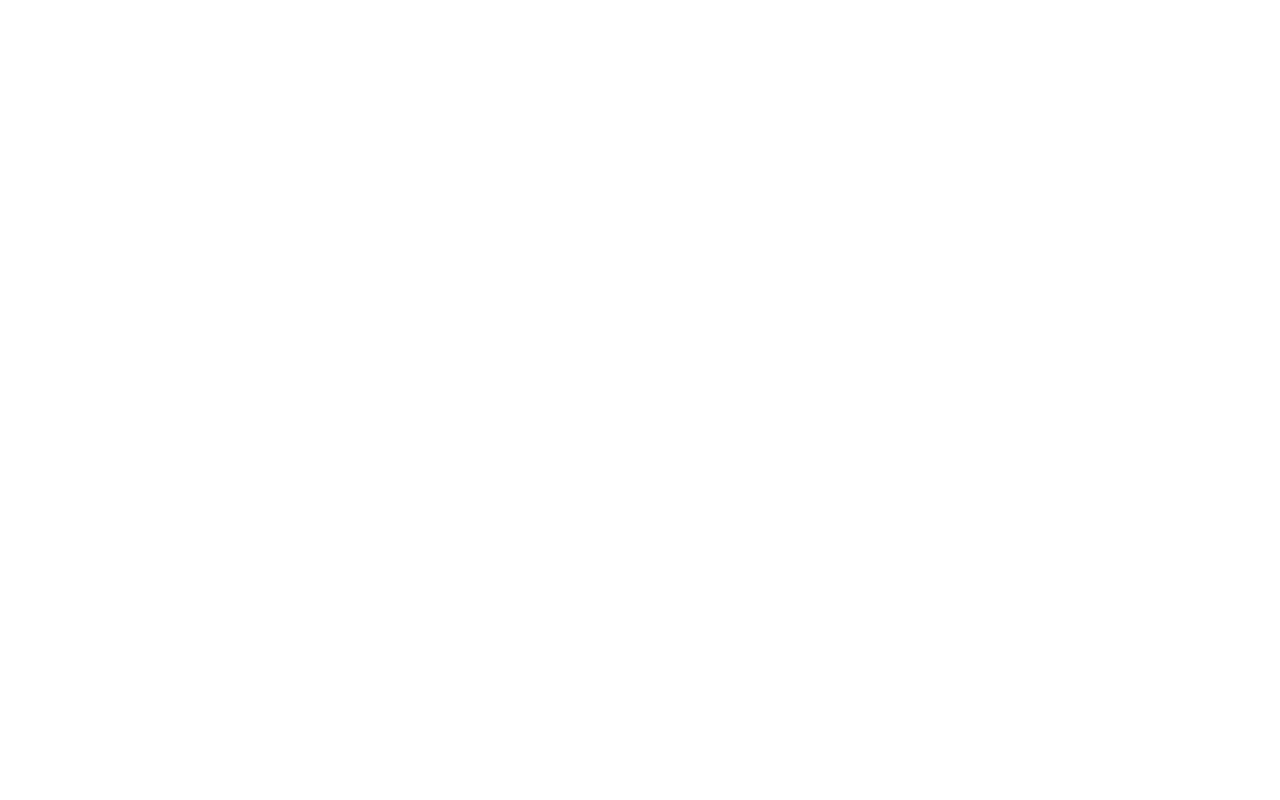
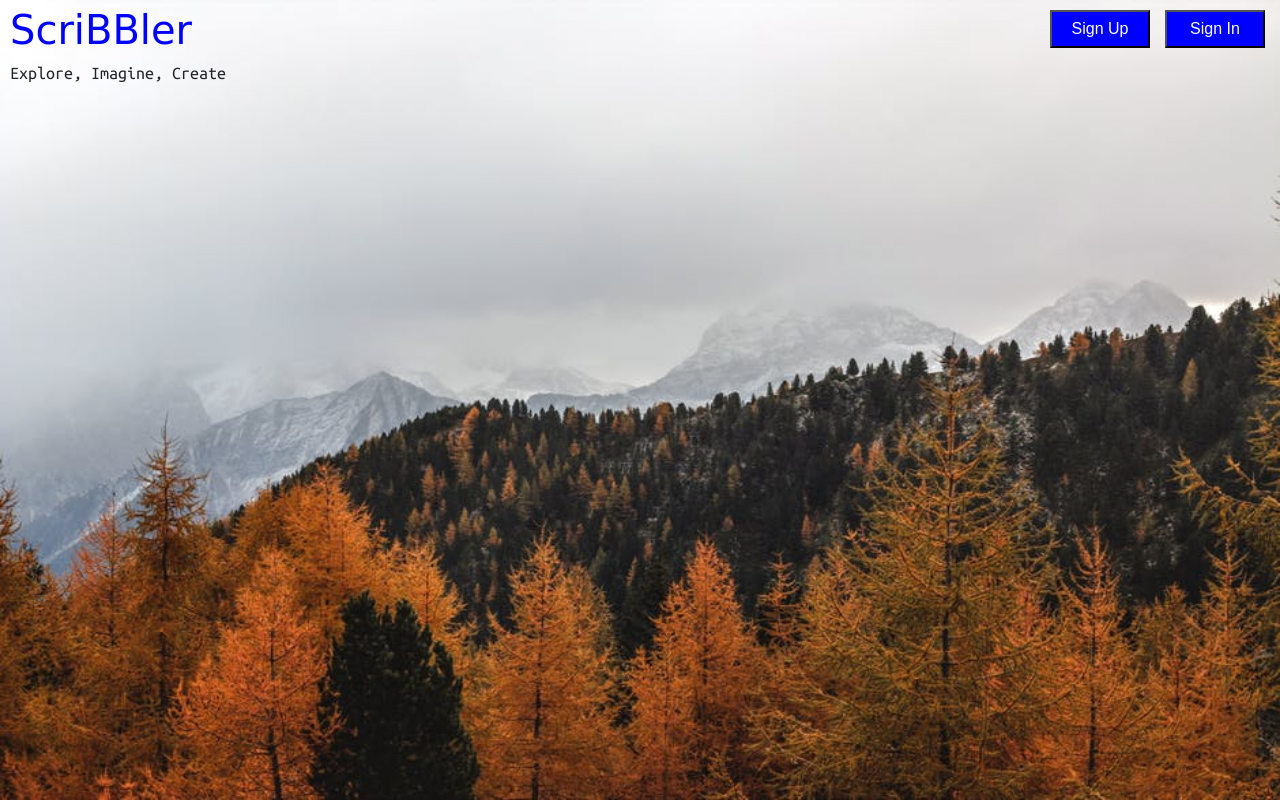
Before and after one commit to pavankarthiktanikanti/scribbler, a plain HTML site: page index.html in a window 1280 px wide. Drawn offline with nearby package versions, Linux system fonts and the light colour scheme; a web font is replaced by a local one.

Commit message:
Create Header with Logo and Buttons to Signin and Signup
- Create new folders for css and js.

- Css related to header are added to common.css to reuse.

- Homepage related css added to index.css e.g. background image.

- Load header dynamically from common.js.

```diff
--- /dev/null
+++ b/css/common.css
@@ -0,0 +1,31 @@
+/* Styling the Top Right Signup and Sign in Buttons in Blue color */
+
+input.topButtons {
+    width: 100px;
+    padding: 5px 10px;
+    cursor: pointer;
+    text-align: center;
+    background: #0000ff;
+    color: #fff;
+    float: right;
+    margin: 10px 15px 10px 0px;
+    font-family: Arial, Helvetica, sans-serif;
+}
+
+/* Styling the Logo with Montez Font */
+
+.logo-title {
+    font-family: 'Montez', cursive;
+    font-size: 40px;
+    color: #0000FF;
+    text-decoration: none;
+    margin: 10px 10px 0px 10px;
+}
+
+/* Styling the text below the Logo with Ubuntu Mono Font */
+
+.middleText {
+    font-family: 'Ubuntu Mono', monospace;
+    margin: 0 0 0px 10px;
+    font-size: 18px;
+}
--- /dev/null
+++ b/css/index.css
@@ -0,0 +1,5 @@
+body {
+  background-image: url("../images/background.jpg");
+  background-repeat: no-repeat;
+  background-size: 100% 100vh;
+}
--- a/index.html
+++ b/index.html
@@ -3,11 +3,39 @@
 
 <head>
     <!-- TODO: Include Font Awesome file here -->
-    <!-- TODO: Include Google Fonts file here -->
+    <!-- Add title to display on the browser's title bar (at the top)-->
+    <title>ScriBBler</title>
+    <meta name="viewport" content="width=device-width, initial-scale=1">
+    <!-- Include Google Fonts file -->
+    <link href="https://fonts.googleapis.com/css?family=Montez|Ubuntu+Mono&display=swap" rel="stylesheet">
+
+    <!-- Include Bootsrap stylesheet from CDN -->
+    <link rel="stylesheet" href="https://stackpath.bootstrapcdn.com/bootstrap/4.1.3/css/bootstrap.min.css"
+        integrity="sha384-MCw98/SFnGE8fJT3GXwEOngsV7Zt27NXFoaoApmYm81iuXoPkFOJwJ8ERdknLPMO" crossorigin="anonymous">
+
+    <!-- Include css related to header-->
+    <link href='./css/common.css' rel='stylesheet' type='text/css'>
+    <!-- Include css related to home page like background image and body content -->
+    <link href='./css/index.css' rel='stylesheet' type='text/css'>
+
+    <!-- Include Bootstrap script files from CDN -->
+    <script src="https://code.jquery.com/jquery-3.3.1.slim.min.js"
+        integrity="sha384-q8i/X+965DzO0rT7abK41JStQIAqVgRVzpbzo5smXKp4YfRvH+8abtTE1Pi6jizo"
+        crossorigin="anonymous"></script>
+    <script src="https://cdnjs.cloudflare.com/ajax/libs/popper.js/1.14.3/umd/popper.min.js"
+        integrity="sha384-ZMP7rVo3mIykV+2+9J3UJ46jBk0WLaUAdn689aCwoqbBJiSnjAK/l8WvCWPIPm49"
+        crossorigin="anonymous"></script>
+    <script src="https://stackpath.bootstrapcdn.com/bootstrap/4.1.3/js/bootstrap.min.js"
+        integrity="sha384-ChfqqxuZUCnJSK3+MXmPNIyE6ZbWh2IMqE241rYiqJxyMiZ6OW/JmZQ5stwEULTy"
+        crossorigin="anonymous"></script>
 </head>
 
 <body>
     <!-- TODO: Include all your code for the header and home page here -->
+    <!-- Header Content, Markup will be populated through common.js -->
+    <div id="headerContainer"></div>
+    <!-- Include script file at the end of body, script runs after page is loaded -->
+    <script src="./js/common.js"></script>
 </body>
 
 </html>
--- /dev/null
+++ b/js/common.js
@@ -0,0 +1,20 @@
+/*
+    Reusable header Content with Logo and subheading on the left
+    and Sign in and Signup buttons on the right of the page
+*/
+var headerContent = '<div class="header">' +
+    '<input id="welcomeBackSignIn" class="topButtons" type="button" value="Sign In">' +
+    '<input id="getStartedSignUp" class="topButtons" type="button" value="Sign Up">' +
+    '<span id="pageTitle" class="logo-title">ScriBBler</span>' +
+    '<p class="middleText">Explore, Imagine, Create</p>' +
+    '</div>';
+
+// Call the funtion to update the html of the header
+populateHeaderAndModalContent();
+
+/*
+    Function to poppulate the header content dynamically on the page once it is loaded
+*/
+function populateHeaderAndModalContent() {
+    document.getElementById('headerContainer').innerHTML = headerContent;
+}
```
